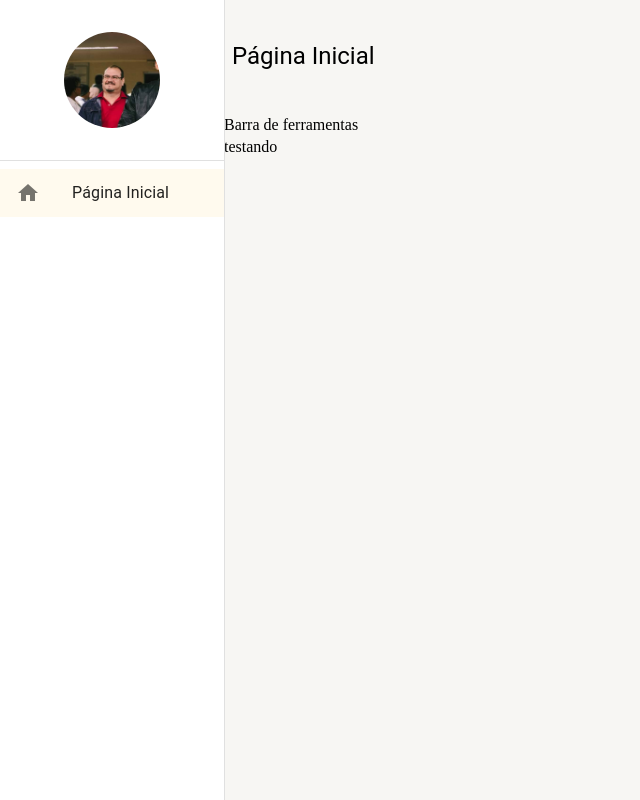
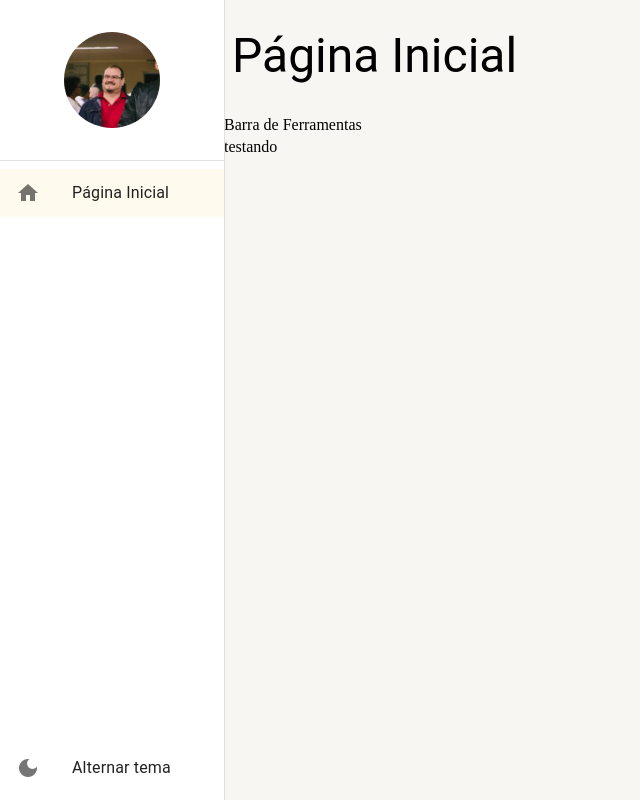
Before and after one commit to AlexandreAx4b/expensesf, a React (Create React App) app: page /initial in a window 1280 px wide. Shown: the whole page, without its empty margins (0-640 px from the left). Built offline with nearby package versions, Linux system fonts and the light colour scheme.

Commit message:
Configurando troca de tema dark e light

```diff
--- a/src/pages/dashboard/Dashboard.tsx
+++ b/src/pages/dashboard/Dashboard.tsx
@@ -3,7 +3,7 @@
 export const Dashboard = () => {
 
   return (
-    <BaseLayout titulo="Página Inicial">
+    <BaseLayout titulo="Página Inicial" barraFerramentas={<>Barra de Ferramentas</>}>
       testando
     </BaseLayout>
 
--- a/src/shared/components/lateralMenu/LateralMenu.tsx
+++ b/src/shared/components/lateralMenu/LateralMenu.tsx
@@ -1,6 +1,6 @@
 import { Avatar, Divider, Drawer, Icon, List, ListItemButton, ListItemIcon, ListItemText, useMediaQuery, useTheme } from "@mui/material"
 import { Box } from '@mui/system';
-import { useDrawerContext } from "../../contexts";
+import { useAppThemeContext, useDrawerContext } from "../../contexts";
 import { useMatch, useNavigate, useResolvedPath } from "react-router-dom";
 
 interface ILateralMenu {
@@ -39,6 +39,7 @@
   const theme = useTheme()
   const smDown = useMediaQuery(theme.breakpoints.down('sm'))
   const { isDrawerOpen, toggleDrawerOpen, drawerOption } = useDrawerContext()
+  const { toggleTheme } = useAppThemeContext();
 
   return (
     <>
@@ -69,6 +70,20 @@
               ))}
             </List>
           </Box>
+
+          <Box>
+            <List component='nav'>
+              <ListItemButton onClick={toggleTheme}>
+                <ListItemIcon>
+                  <Icon>
+                    dark_mode
+                  </Icon>
+                </ListItemIcon>
+                <ListItemText primary={'Alternar tema'} />
+              </ListItemButton>
+            </List>
+          </Box>
+
         </Box>
       </Drawer>
       <Box height='100vh' marginLeft={smDown ? 0 : theme.spacing(28)}>
--- a/src/shared/layouts/BaseLayout.tsx
+++ b/src/shared/layouts/BaseLayout.tsx
@@ -1,31 +1,42 @@
+import { ReactNode } from "react"
 import { Box, Icon, IconButton, Typography, useMediaQuery, useTheme } from "@mui/material"
 import { useDrawerContext } from "../contexts"
 
 interface IBaseLayoutProps {
-  children: React.ReactNode
+  children: ReactNode
   titulo: string
+  barraFerramentas?: ReactNode
 }
 
-export const BaseLayout: React.FC<IBaseLayoutProps> = ({ children, titulo }) => {
+export const BaseLayout: React.FC<IBaseLayoutProps> = ({ children, titulo, barraFerramentas }) => {
   const theme = useTheme()
   const smDown = useMediaQuery(theme.breakpoints.down('sm'))
-  const {toggleDrawerOpen} = useDrawerContext()
+  const mdDown = useMediaQuery(theme.breakpoints.down('md'))
+  const { toggleDrawerOpen } = useDrawerContext()
 
   return (
     <Box height='100%' display='flex' flexDirection='column' gap={0.5}>
-      <Box padding={1} display='flex' alignItems='center' height={theme.spacing(12)} gap={0.5}>
+      <Box padding={1} display='flex' alignItems='center' gap={0.5} height={theme.spacing(smDown ? 6 : mdDown ? 8 : 12)}>
         {smDown &&
-        <IconButton onClick={toggleDrawerOpen}>
-          <Icon>menu</Icon>
-        </IconButton>
-        }        <Typography variant="h5">
+          <IconButton onClick={toggleDrawerOpen}>
+            <Icon>menu</Icon>
+          </IconButton>
+        }
+        <Typography
+          overflow='hidden'
+          whiteSpace='nowrap'
+          textOverflow='ellipsis'
+          variant={smDown ? "h5" : mdDown ? "h4" : "h3"}
+        >
           {titulo}
         </Typography>
       </Box>
-      <Box>
-        Barra de ferramentas
-      </Box>
-      <Box>
+      {barraFerramentas && (
+        <Box>
+          {barraFerramentas}
+        </Box>
+      )}
+      <Box flex={1} overflow='auto'>
         {children}
       </Box>
     </Box>
--- a/src/shared/themes/Dark.ts
+++ b/src/shared/themes/Dark.ts
@@ -2,22 +2,28 @@
 import { yellow, cyan } from '@mui/material/colors';
 
 export const DarkTheme = createTheme({
-  palette:{
-    primary:{
+  palette: {
+    mode: 'dark',
+    primary: {
       main: yellow[700],
       dark: yellow[800],
-      light:yellow[500],
+      light: yellow[500],
       contrastText: '#ffffff',
     },
-    secondary:{
+    secondary: {
       main: cyan[400],
       dark: cyan[500],
-      light:cyan[300],
+      light: cyan[300],
       contrastText: '#ffffff',
     },
-    background:{
+    background: {
       paper: '#303134',
       default: '#202124'
     }
+  },
+  typography: {
+    allVariants: {
+      color: 'white',
+    }
   }
 })
```
